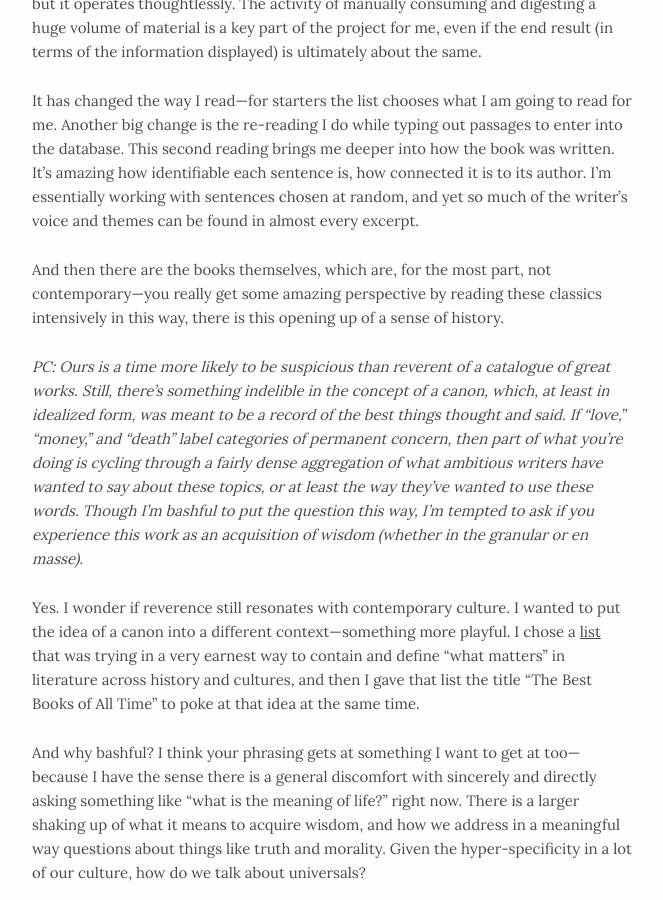
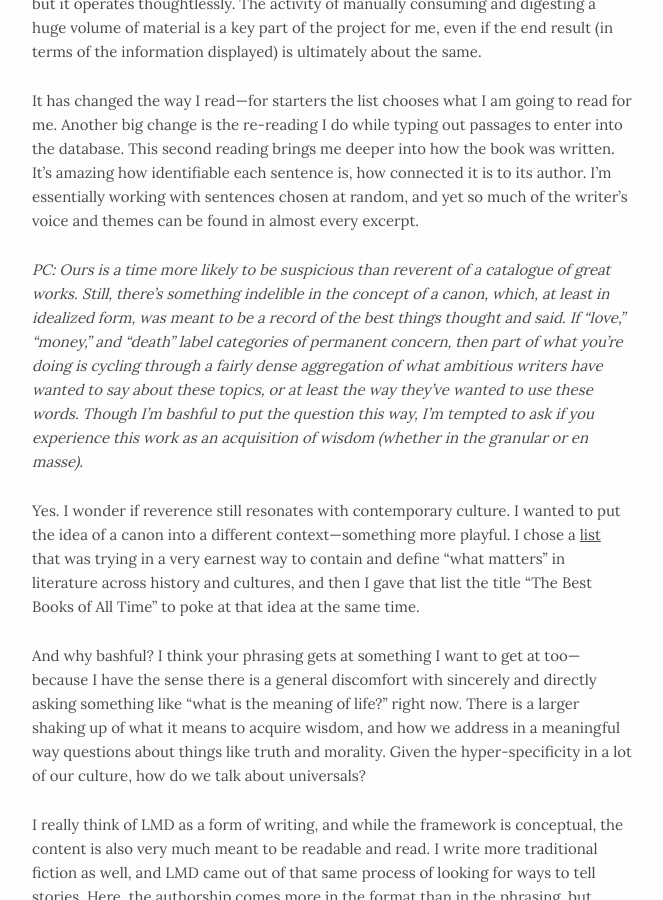
Before and after one commit to brandonkreitler/brandonkreitler.github.io, a Jekyll site: the page built from _posts/2017-12-16-LMD.md, in a window 1280 px wide and 900 px high, scrolled down 1170 px. Shown: the whole window, without its empty margins (308-971 px from the left). Built offline with Jekyll 4.4.1, drawn with Linux system fonts in a browser that asks for light colours.

Commit message:
Update 2017-12-16-LMD.md

```diff
--- a/_posts/2017-12-16-LMD.md
+++ b/_posts/2017-12-16-LMD.md
@@ -15,8 +15,6 @@ The project is very selfish in that way. I wanted to set up a system that I woul
 
 It has changed the way I read—for starters the list chooses what I am going to read for me. Another big change is the re-reading I do while typing out passages to enter into the database. This second reading brings me deeper into how the book was written. It’s amazing how identifiable each sentence is, how connected it is to its author. I’m essentially working with sentences chosen at random, and yet so much of the writer’s voice and themes can be found in almost every excerpt.
 
-And then there are the books themselves, which are, for the most part, not contemporary—you really get some amazing perspective by reading these classics intensively in this way, there is this opening up of a sense of history.
-
 _PC: Ours is a time more likely to be suspicious than reverent of a catalogue of great works. Still, there’s something indelible in the concept of a canon, which, at least in idealized form, was meant to be a record of the best things thought and said.  If “love,” “money,” and “death” label categories of permanent concern, then part of what you’re doing is cycling through a fairly dense aggregation of what ambitious writers have wanted to say about these topics, or at least the way they’ve wanted to use these words. Though I’m bashful to put the question this way, I’m tempted to ask if you experience this work as an acquisition of wisdom (whether in the granular or en masse)._
 
 Yes. I wonder if reverence still resonates with contemporary culture. I wanted to put the idea of a canon into a different context—something more playful. I chose a [list](https://www.bokklubben.no/SamboWeb/side.do?dokId=65500&) that was trying in a very earnest way to contain and define “what matters” in literature across history and cultures, and then I gave that list the title "The Best Books of All Time" to poke at that idea at the same time.
```
